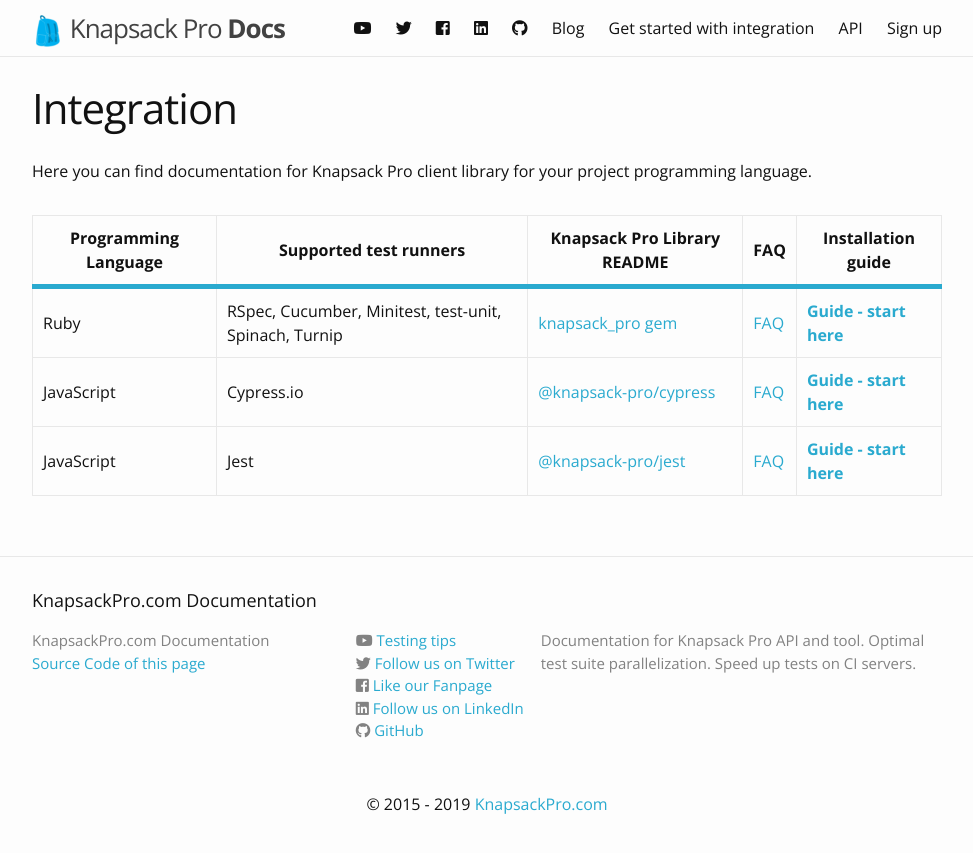
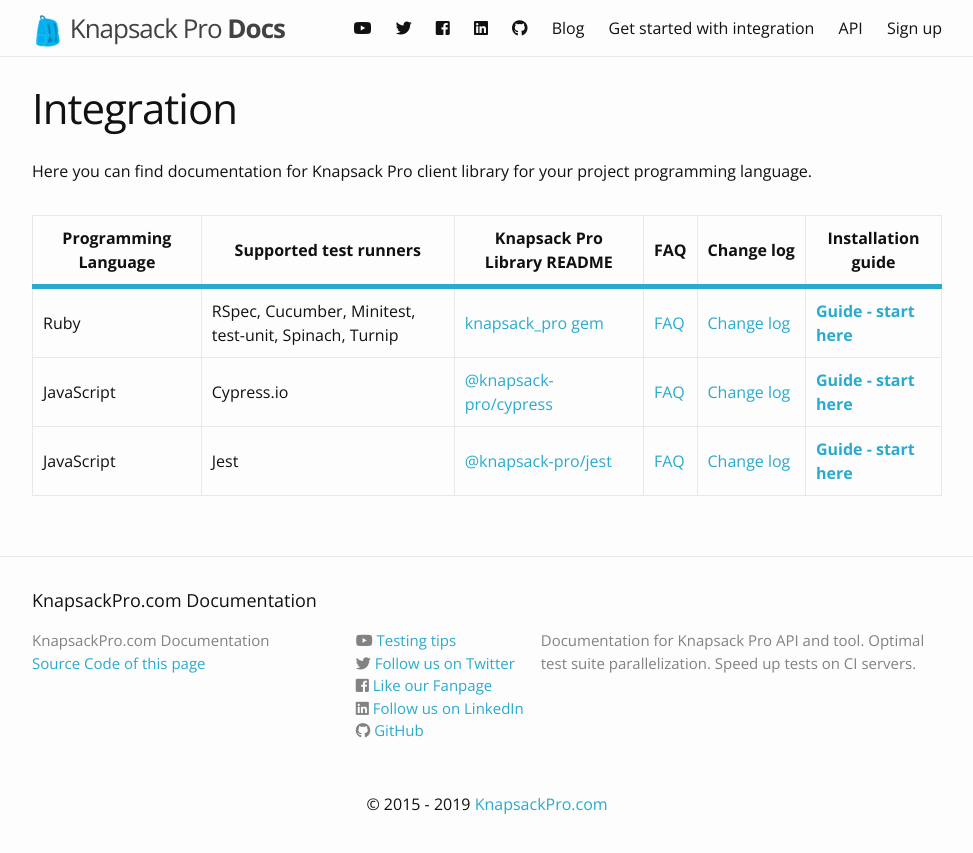
Before and after one commit to KnapsackPro/docs.knapsackpro.com, a Jekyll site: the page built from integration.md, in a window 1280 px wide. Shown: the top 853 px of the page, without its empty margins (153-1126 px from the left). Built offline with Jekyll 4.4.1, drawn with Linux system fonts in a browser that asks for light colours; nearby versions of some CDN libraries.

Commit message:
Add change log column to integration page

```diff
--- a/integration.md
+++ b/integration.md
@@ -12,6 +12,7 @@ permalink: /integration/
     <th>Supported test runners</th>
     <th>Knapsack Pro Library README</th>
     <th>FAQ</th>
+    <th>Change&nbsp;log</th>
     <th>Installation guide</th>
   </tr>
   <tr>
@@ -19,6 +20,7 @@ permalink: /integration/
     <td>RSpec, Cucumber, Minitest, test-unit, Spinach, Turnip</td>
     <td><a href="https://github.com/KnapsackPro/knapsack_pro-ruby">knapsack_pro gem</a></td>
     <td><a href="https://github.com/KnapsackPro/knapsack_pro-ruby#faq">FAQ</a></td>
+    <td><a href="https://github.com/KnapsackPro/knapsack_pro-ruby/blob/master/CHANGELOG.md#change-log">Change log</a></td>
     <td><a href="/knapsack_pro-ruby/guide/"><b>Guide - start here</b></a></td>
   </tr>
   <tr>
@@ -26,6 +28,7 @@ permalink: /integration/
     <td>Cypress.io</td>
     <td><a href="https://github.com/KnapsackPro/knapsack-pro-cypress">@knapsack-pro/cypress</a></td>
     <td><a href="https://github.com/KnapsackPro/knapsack-pro-cypress#faq">FAQ</a></td>
+    <td><a href="https://github.com/KnapsackPro/knapsack-pro-cypress/blob/master/CHANGELOG.md#change-log">Change log</a></td>
     <td><a href="https://github.com/KnapsackPro/knapsack-pro-cypress#installation"><b>Guide - start here</b></a></td>
   </tr>
   <tr>
@@ -33,6 +36,7 @@ permalink: /integration/
     <td>Jest</td>
     <td><a href="https://github.com/KnapsackPro/knapsack-pro-jest">@knapsack-pro/jest</a></td>
     <td><a href="https://github.com/KnapsackPro/knapsack-pro-jest#faq">FAQ</a></td>
+    <td><a href="https://github.com/KnapsackPro/knapsack-pro-jest/blob/master/CHANGELOG.md#change-log">Change log</a></td>
     <td><a href="https://github.com/KnapsackPro/knapsack-pro-jest#installation"><b>Guide - start here</b></a></td>
   </tr>
 </table>
```
